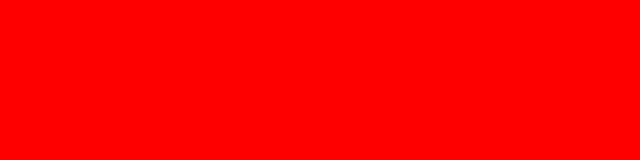
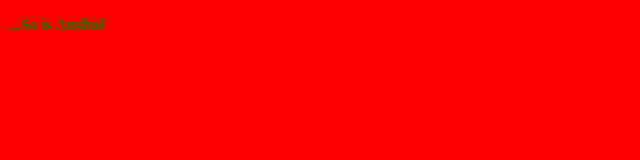
Before and after one commit to vidhidutta/vidhidutta.github.io, a plain HTML site: page akd.html in a window 1280 px wide. Shown: the whole page, without its empty margins (0-640 px from the left). Drawn offline with Linux system fonts and the light colour scheme.

Commit message:
Showing kuku how hypwelink works.. red colour

```diff
--- a/akd.html
+++ b/akd.html
@@ -10,7 +10,7 @@
 
 <body style="background-color:red;">
  <p>
-<font color="red"><b>...So is Anshul</b></font>
+<font color="green"><b>...So is Anshul</b></font>
  </p>
 </body>
 </html>
```
